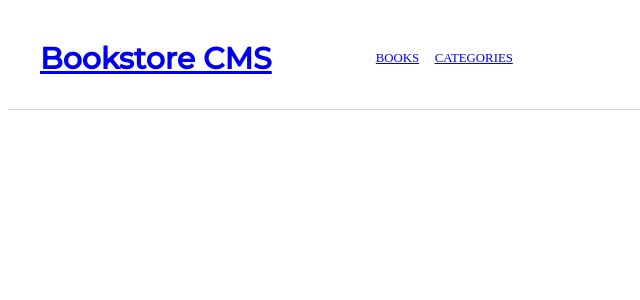
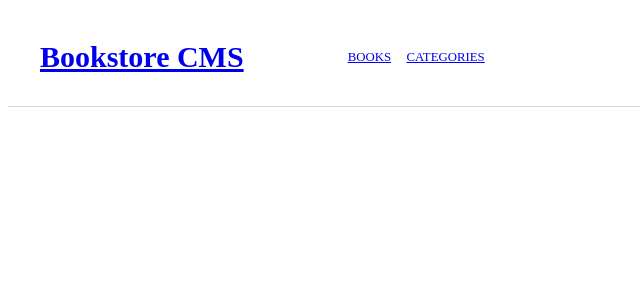
Before and after one commit to Aduda-Boaz/bookstore-cms, a React (Create React App) app: page / in a window 1280 px wide. Shown: the top 300 px of the page, without its empty margins (0-640 px from the left). Built offline with nearby package versions, Linux system fonts and the light colour scheme.

Commit message:
Fix errors

```diff
--- a/src/App.css
+++ b/src/App.css
@@ -1,5 +1,3 @@
-@import url('https://fonts.googleapis.com/css2?family=Montserrat:wght@300;500&display=swap');
-
 .Navbar {
   display: flex;
   flex-direction: row;
@@ -27,7 +25,6 @@
 
 .Nav-logo {
   margin: 2rem;
-  font-family: Montserrat;
   font-size: 1.875rem;
   font-weight: bold;
   color: var(--azure);
```
